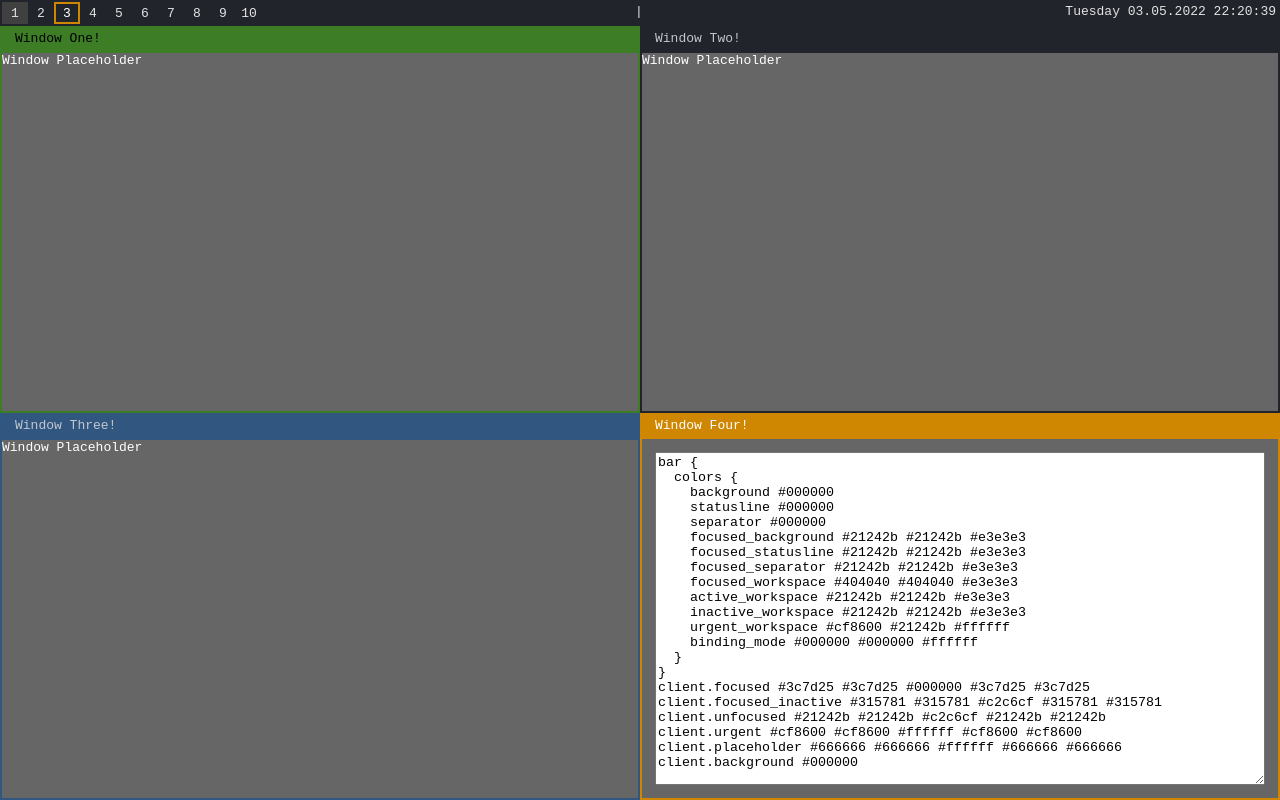
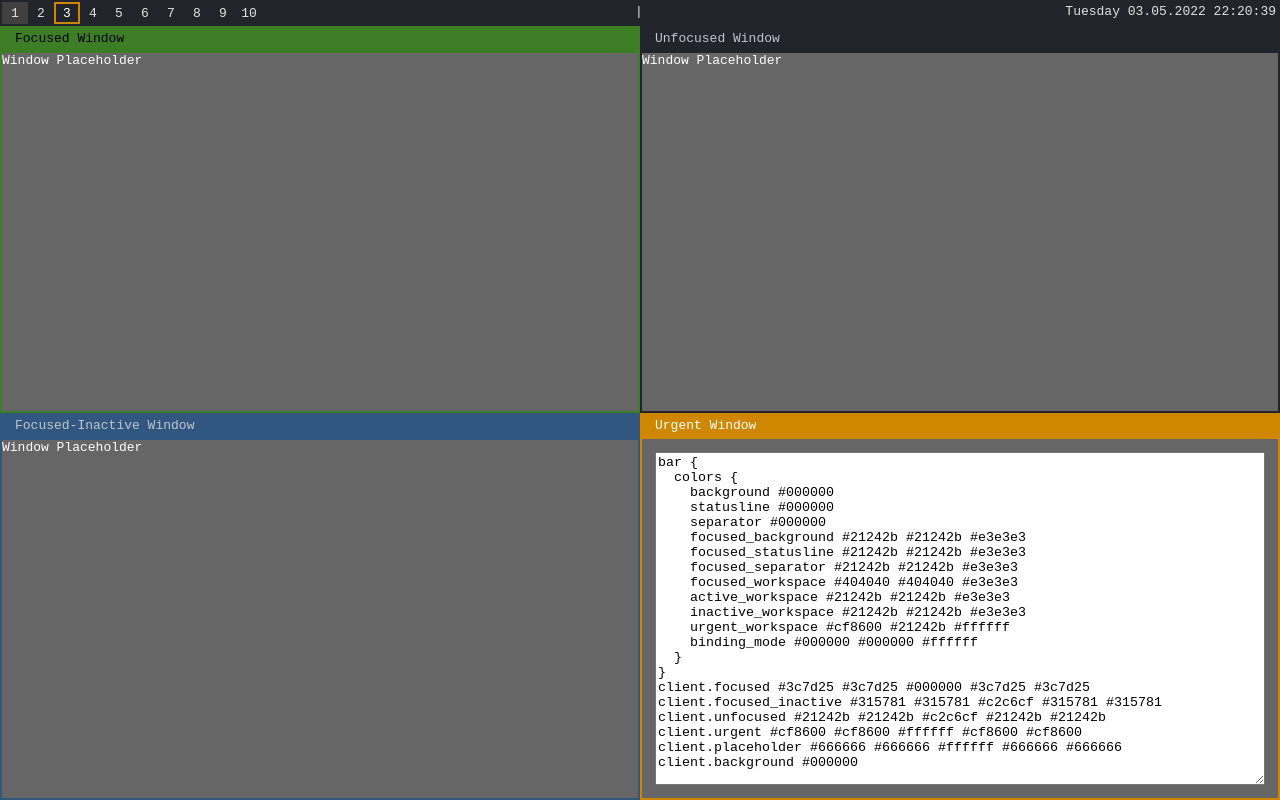
Before and after one commit to Noah2610/i3-color-theme-editor, a website built with webpack: page public/index.html in a window 1280 px wide. Built offline with nearby package versions, Linux system fonts and the light colour scheme.

Commit message:
Update window titles, update Colors type comments

```diff
--- a/public/index.html
+++ b/public/index.html
@@ -109,14 +109,14 @@
                             class="window --focused"
                             data-theme="window.focused"
                         >
-                            <div class="window-bar">Window One!</div>
+                            <div class="window-bar">Focused Window</div>
                             <div
                                 class="window-body"
                                 data-theme="window.placeholder"
                             ></div>
                         </div>
                         <div class="window" data-theme="window.unfocused">
-                            <div class="window-bar">Window Two!</div>
+                            <div class="window-bar">Unfocused Window</div>
                             <div
                                 class="window-body"
                                 data-theme="window.placeholder"
@@ -132,7 +132,9 @@
                             class="window --focused-inactive"
                             data-theme="window.focused_inactive"
                         >
-                            <div class="window-bar">Window Three!</div>
+                            <div class="window-bar">
+                                Focused-Inactive Window
+                            </div>
                             <div
                                 class="window-body"
                                 data-theme="window.placeholder"
@@ -140,7 +142,7 @@
                         </div>
                         <div class="window --urgent">
                             <div class="window-bar" data-theme="window.urgent">
-                                Window Four!
+                                Urgent Window
                             </div>
                             <div
                                 class="
--- a/src/theme/types.ts
+++ b/src/theme/types.ts
@@ -104,9 +104,9 @@ export interface Colors {
     border: Color;
     background: Color;
     text: Color;
-    /** UNUSED */
+    /** Always uses border color */
     indicator?: Color;
-    /** UNUSED */
+    /** Always uses border color */
     child_border?: Color;
 }
 
```
